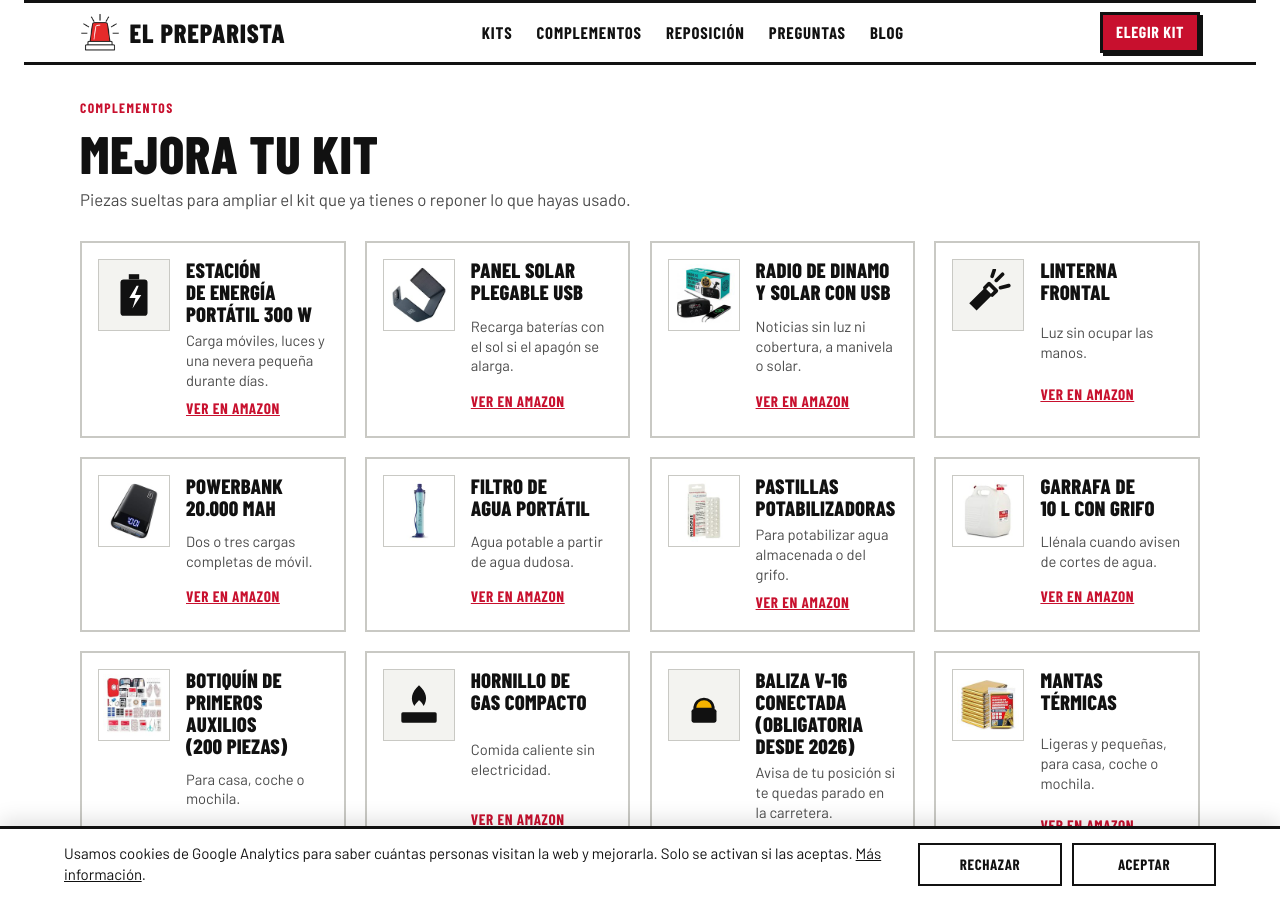
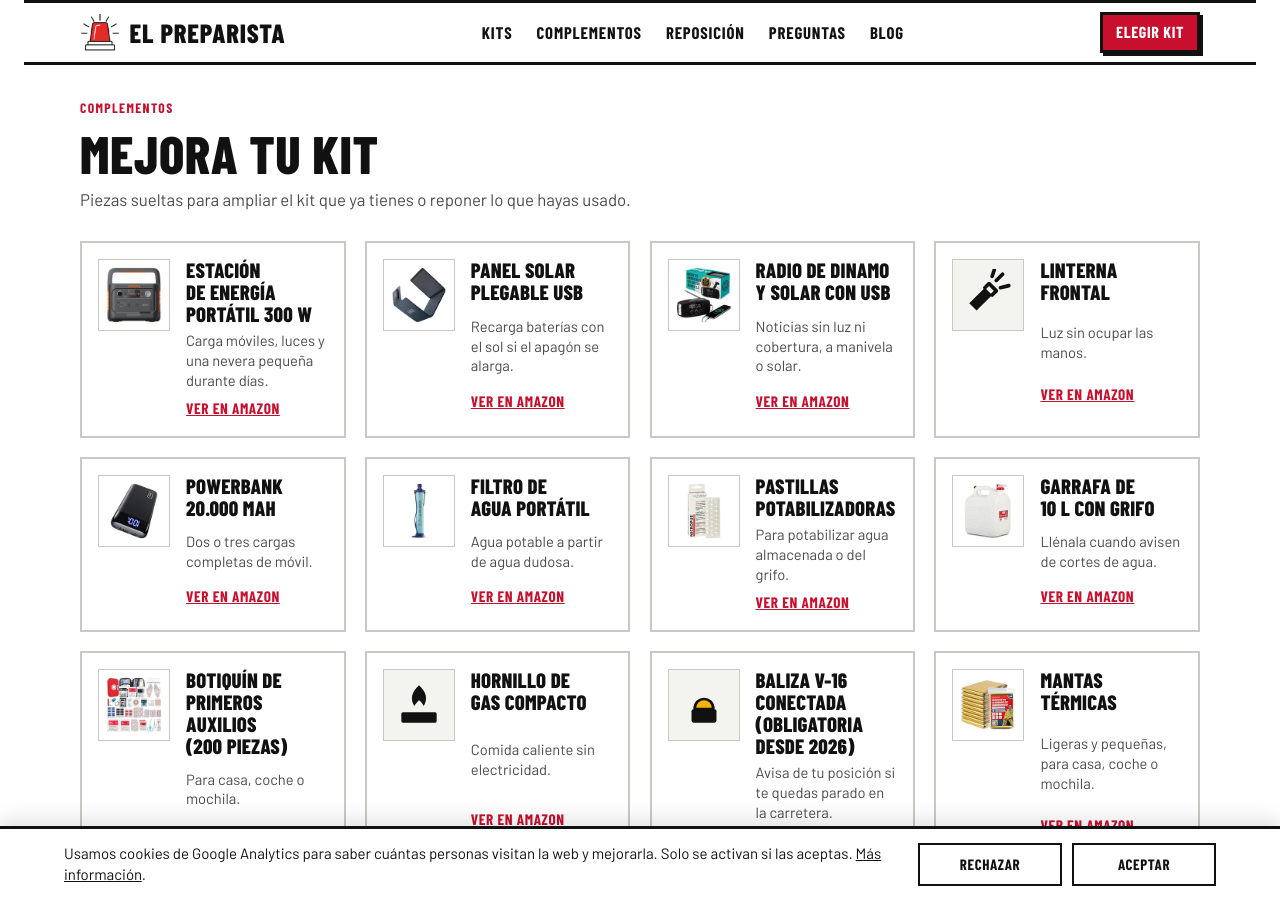
Before and after one commit to lucilayun-ux/elpreparista, a Jekyll site: the page index.html, which Jekyll copies as it is, in a window 1280 px wide and 900 px high, scrolled down 2647 px. Built offline with Jekyll 4.4.1, drawn with Linux system fonts in a browser that asks for light colours.

Commit message:
Foto de la estación de energía portátil
Co-Authored-By: Claude Opus 5.5 <noreply@anthropic.com>
Claude-Session: https://claude.ai/code/session_01V7PVvrC8Dt7YxBNA65S9m6

```diff
--- a/index.html
+++ b/index.html
@@ -574,7 +574,7 @@ const PRODUCTS = {
   botiquin:  { name: "Botiquín de primeros auxilios (120 piezas)", search: "botiquin primeros auxilios completo", asin: "B074SW64NR", alts: [{ asin: "B07R3RMFC4", name: "Botiquín de primeros auxilios (200 piezas)" }], pack: 1, unit: "ud", img: "img/botiquin.jpg" },
   mantas:    { name: "Mantas térmicas", search: "manta termica emergencia pack", asin: "B01M19HAEB", alts: ["B0F3TR3QGD"], pack: 10, unit: "uds", img: "img/mantas.jpg" },
   garrafa:   { name: "Garrafa de 10 L con grifo", search: "garrafa plegable agua 10 litros", asin: "B00CFNKX6G", alts: ["B0GQGW9GF8"], pack: 1, unit: "ud", img: "img/garrafa.jpg" },
-  estacion:  { name: "Estación de energía portátil 300 W", search: "estacion energia portatil 300w", asin: "B0C27VWNM7", alts: ["B0CYLP7M8P"], pack: 1, unit: "ud" },
+  estacion:  { name: "Estación de energía portátil 300 W", search: "estacion energia portatil 300w", asin: "B0C27VWNM7", alts: ["B0CYLP7M8P"], pack: 1, unit: "ud", img: "img/estacion.jpg" },
   solar:     { name: "Panel solar plegable USB", search: "panel solar plegable usb 28w", asin: "B08FJ12RTM", alts: ["B0DNYGT71X"], pack: 1, unit: "ud", img: "img/solar.jpg" },
   filtro:    { name: "Filtro de agua portátil", search: "filtro agua portatil emergencia", asin: "B0D1M4LQ7F", alts: ["B0C62WZ2WY"], pack: 1, unit: "ud", img: "img/filtro.jpg" },
   // Coche
```
Also changed, not shown: img/estacion.jpg (added).
